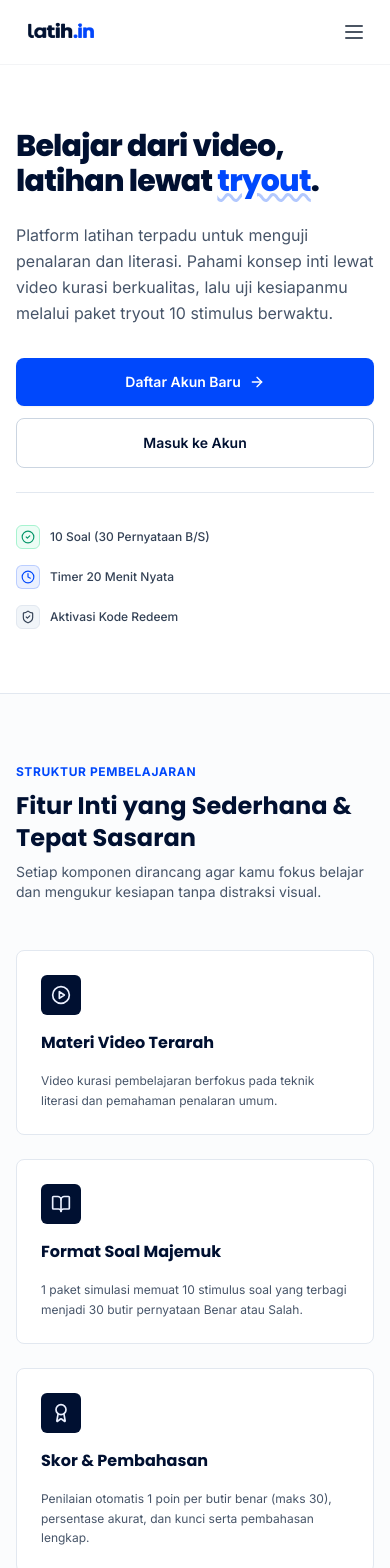
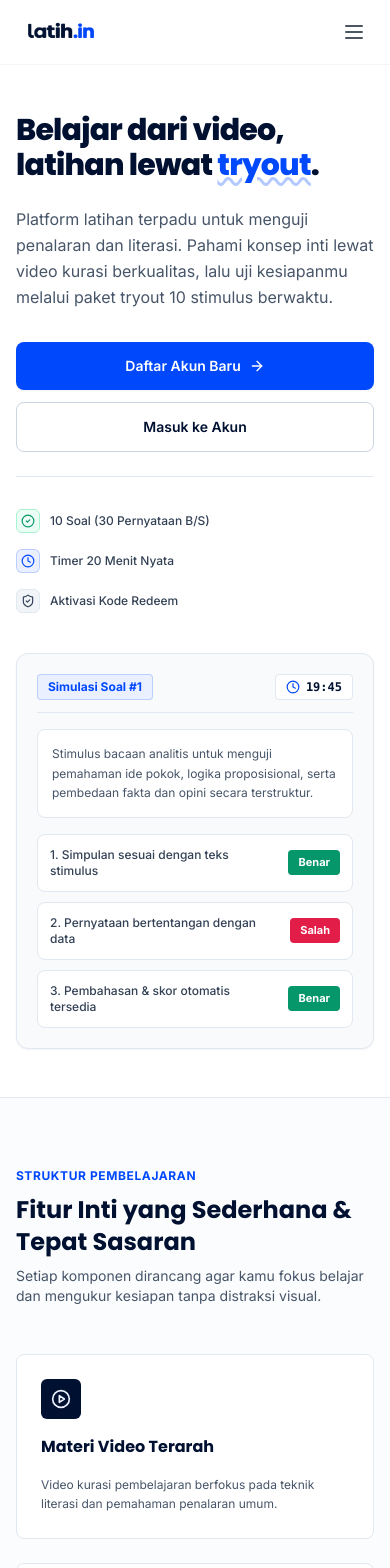
Before and after one commit to Salman-artz/latih.in, a Next.js app: page / in a window 390 px wide. Shown: the top 1568 px of the page. Built offline with nearby package versions, Linux system fonts and the light colour scheme; no server answers; the database is empty.

Commit message:
style(landing): balance hero and FAQ for 15.6-inch and 24-inch screens with max-w-1600px

```diff
--- a/src/app/(admin)/admin/layout.tsx
+++ b/src/app/(admin)/admin/layout.tsx
@@ -37,7 +37,7 @@ export default async function AdminLayout({
     <div className="min-h-screen flex flex-col bg-slate-50 text-brand-navy">
       {/* Admin Header */}
       <header className="bg-white border-b border-gray-200 sticky top-0 z-40">
-        <div className="w-full px-4 sm:px-6 lg:px-10 xl:px-12">
+        <div className="w-full max-w-[1600px] mx-auto px-4 sm:px-6 lg:px-10 xl:px-12">
           <div className="flex justify-between items-center h-16">
             <div className="flex items-center gap-4">
               <Logo height={28} />
@@ -89,7 +89,7 @@ export default async function AdminLayout({
       </header>
 
       {/* Main Admin Content */}
-      <main className="flex-grow w-full px-4 sm:px-6 lg:px-10 xl:px-12 py-8">
+      <main className="flex-grow w-full max-w-[1600px] mx-auto px-4 sm:px-6 lg:px-10 xl:px-12 py-8">
         {children}
       </main>
     </div>
--- a/src/app/(app)/layout.tsx
+++ b/src/app/(app)/layout.tsx
@@ -24,7 +24,7 @@ export default async function AppLayout({
   return (
     <div className="min-h-screen flex flex-col bg-gray-50/50">
       <Navbar user={session.user} />
-      <div className="flex-grow w-full px-4 sm:px-6 lg:px-10 xl:px-12 py-8">
+      <div className="flex-grow w-full max-w-[1600px] mx-auto px-4 sm:px-6 lg:px-10 xl:px-12 py-8">
         {children}
       </div>
       <Footer />
--- a/src/app/page.tsx
+++ b/src/app/page.tsx
@@ -90,10 +90,11 @@ export default async function HomePage() {
 
       <main className="flex-grow bg-slate-50/50">
         {/* HERO SECTION */}
-        <section className="border-b border-slate-200 bg-white py-16 sm:py-24">
-          <div className="w-full px-4 sm:px-6 lg:px-10 xl:px-12">
-            <div className="max-w-3xl space-y-6">
-              <h1 className="text-3xl sm:text-5xl lg:text-6xl font-extrabold tracking-tight text-brand-navy leading-[1.15]">
+        <section className="border-b border-slate-200 bg-white py-12 sm:py-16 lg:py-20">
+          <div className="w-full max-w-[1600px] mx-auto px-4 sm:px-6 lg:px-10 xl:px-12">
+            <div className="grid grid-cols-1 lg:grid-cols-12 gap-10 xl:gap-14 items-center">
+              <div className="lg:col-span-7 space-y-6">
+                <h1 className="text-3xl sm:text-5xl xl:text-6xl font-extrabold tracking-tight text-brand-navy leading-[1.15]">
                   Belajar dari video, <br />
                   latihan lewat <span className="text-brand-blue underline decoration-brand-blue/30 decoration-wavy">tryout</span>.
                 </h1>
@@ -150,12 +151,55 @@ export default async function HomePage() {
                   </div>
                 </div>
               </div>
+
+              {/* HERO VISUAL PREVIEW - Menyeimbangkan layar 15.6" & 24" */}
+              <div className="lg:col-span-5">
+                <div className="bg-slate-50 border border-slate-200 rounded-xl p-5 sm:p-6 shadow-sm space-y-4">
+                  <div className="flex items-center justify-between border-b border-slate-200 pb-3">
+                    <div className="flex items-center gap-2">
+                      <span className="text-xs font-bold px-2.5 py-1 rounded bg-brand-blue-50 text-brand-blue border border-brand-blue/20">
+                        Simulasi Soal #1
+                      </span>
+                      <span className="text-xs text-slate-500 hidden sm:inline">3 Pernyataan</span>
+                    </div>
+                    <span className="inline-flex items-center gap-1.5 px-2.5 py-1 rounded bg-white border border-slate-200 font-mono text-xs font-bold text-brand-navy">
+                      <Clock className="w-3.5 h-3.5 text-brand-blue" /> 19:45
+                    </span>
+                  </div>
+
+                  <div className="bg-white border border-slate-200 rounded-lg p-3.5 text-xs sm:text-sm text-slate-600 leading-relaxed">
+                    Stimulus bacaan analitis untuk menguji pemahaman ide pokok, logika proposisional, serta pembedaan fakta dan opini secara terstruktur.
+                  </div>
+
+                  <div className="space-y-2.5">
+                    <div className="bg-white border border-slate-200 rounded-lg p-3 flex items-center justify-between gap-3">
+                      <span className="text-xs text-slate-700 font-medium">1. Simpulan sesuai dengan teks stimulus</span>
+                      <span className="px-2.5 py-1 rounded bg-emerald-600 text-white text-[11px] font-bold flex-shrink-0">
+                        Benar
+                      </span>
+                    </div>
+                    <div className="bg-white border border-slate-200 rounded-lg p-3 flex items-center justify-between gap-3">
+                      <span className="text-xs text-slate-700 font-medium">2. Pernyataan bertentangan dengan data</span>
+                      <span className="px-2.5 py-1 rounded bg-rose-600 text-white text-[11px] font-bold flex-shrink-0">
+                        Salah
+                      </span>
+                    </div>
+                    <div className="bg-white border border-slate-200 rounded-lg p-3 flex items-center justify-between gap-3">
+                      <span className="text-xs text-slate-700 font-medium">3. Pembahasan &amp; skor otomatis tersedia</span>
+                      <span className="px-2.5 py-1 rounded bg-emerald-600 text-white text-[11px] font-bold flex-shrink-0">
+                        Benar
+                      </span>
+                    </div>
+                  </div>
+                </div>
+              </div>
+            </div>
           </div>
         </section>
 
         {/* FITUR UTAMA - Clean Cards */}
         <section id="fitur" className="py-16 sm:py-20 border-b border-slate-200">
-          <div className="w-full px-4 sm:px-6 lg:px-10 xl:px-12">
+          <div className="w-full max-w-[1600px] mx-auto px-4 sm:px-6 lg:px-10 xl:px-12">
             <div className="max-w-2xl mb-12 space-y-2">
               <span className="text-xs font-bold text-brand-blue uppercase tracking-wider">
                 Struktur Pembelajaran
@@ -218,7 +262,7 @@ export default async function HomePage() {
 
         {/* CARA KERJA - Clean 4 Steps */}
         <section id="cara-kerja" className="py-16 sm:py-20 bg-white border-b border-slate-200">
-          <div className="w-full px-4 sm:px-6 lg:px-10 xl:px-12">
+          <div className="w-full max-w-[1600px] mx-auto px-4 sm:px-6 lg:px-10 xl:px-12">
             <div className="max-w-2xl mb-12 space-y-2">
               <span className="text-xs font-bold text-brand-blue uppercase tracking-wider">
                 Alur Pengerjaan
@@ -277,7 +321,7 @@ export default async function HomePage() {
 
         {/* CUPLIKAN MATERI */}
         <section id="materi" className="py-16 sm:py-20 border-b border-slate-200">
-          <div className="w-full px-4 sm:px-6 lg:px-10 xl:px-12">
+          <div className="w-full max-w-[1600px] mx-auto px-4 sm:px-6 lg:px-10 xl:px-12">
             <div className="flex flex-col sm:flex-row sm:items-end justify-between mb-10 gap-4">
               <div>
                 <span className="text-xs font-bold text-brand-blue uppercase tracking-wider">
@@ -356,17 +400,21 @@ export default async function HomePage() {
 
         {/* FAQ - Utilitarian Accordion Style */}
         <section id="faq" className="py-16 sm:py-20 bg-white border-b border-slate-200">
-          <div className="w-full px-4 sm:px-6 lg:px-10 xl:px-12">
-            <div className="mb-10 space-y-2">
+          <div className="w-full max-w-[1600px] mx-auto px-4 sm:px-6 lg:px-10 xl:px-12">
+            <div className="grid grid-cols-1 lg:grid-cols-12 gap-8 lg:gap-12 items-start">
+              <div className="lg:col-span-4 space-y-2">
                 <span className="text-xs font-bold text-brand-blue uppercase tracking-wider">
-                Bantuan & Informasi
+                  Bantuan &amp; Informasi
                 </span>
                 <h2 className="text-2xl sm:text-3xl font-bold text-brand-navy">
                   Pertanyaan yang Sering Diajukan (FAQ)
                 </h2>
+                <p className="text-sm text-slate-600">
+                  Informasi singkat mengenai kode redeem, format simulasi, dan keamanan jawaban.
+                </p>
               </div>
 
-            <div className="divide-y divide-slate-200 border-y border-slate-200">
+              <div className="lg:col-span-8 divide-y divide-slate-200 border-y border-slate-200">
               <div className="py-5 space-y-1.5">
                 <h3 className="font-bold text-brand-navy text-sm sm:text-base flex items-center gap-2">
                   <HelpCircle className="w-4 h-4 text-brand-blue flex-shrink-0" />
@@ -408,11 +456,12 @@ export default async function HomePage() {
               </div>
               </div>
             </div>
+          </div>
         </section>
 
         {/* BOTTOM ACTION BANNER - Solid Navy Brand */}
         <section className="py-12 sm:py-16 bg-brand-navy text-white">
-          <div className="w-full px-4 sm:px-6 lg:px-10 xl:px-12 flex flex-col sm:flex-row items-center justify-between gap-6">
+          <div className="w-full max-w-[1600px] mx-auto px-4 sm:px-6 lg:px-10 xl:px-12 flex flex-col sm:flex-row items-center justify-between gap-6">
             <div className="space-y-1 text-center sm:text-left">
               <h2 className="text-xl sm:text-2xl font-bold tracking-tight">
                 Mulai Evaluasi Kemampuanmu Hari Ini
--- a/src/components/layout/Footer.tsx
+++ b/src/components/layout/Footer.tsx
@@ -4,7 +4,7 @@ import Link from "next/link";
 export function Footer() {
   return (
     <footer className="bg-brand-navy text-white mt-auto border-t border-gray-800">
-      <div className="w-full px-4 sm:px-6 lg:px-10 xl:px-12 py-12">
+      <div className="w-full max-w-[1600px] mx-auto px-4 sm:px-6 lg:px-10 xl:px-12 py-12">
         <div className="grid grid-cols-1 md:grid-cols-4 gap-8">
           {/* Logo & Tagline */}
           <div className="md:col-span-2 space-y-4">
--- a/src/components/layout/Navbar.tsx
+++ b/src/components/layout/Navbar.tsx
@@ -34,7 +34,7 @@ export function Navbar({ user }: NavbarProps) {
 
   return (
     <header className="sticky top-0 z-40 bg-white/95 backdrop-blur-md border-b border-gray-100">
-      <div className="w-full px-4 sm:px-6 lg:px-10 xl:px-12">
+      <div className="w-full max-w-[1600px] mx-auto px-4 sm:px-6 lg:px-10 xl:px-12">
         <div className="flex justify-between items-center h-16">
           {/* Logo */}
           <div className="flex items-center">
```
Lines whose indentation alone changed are shown as unchanged.
